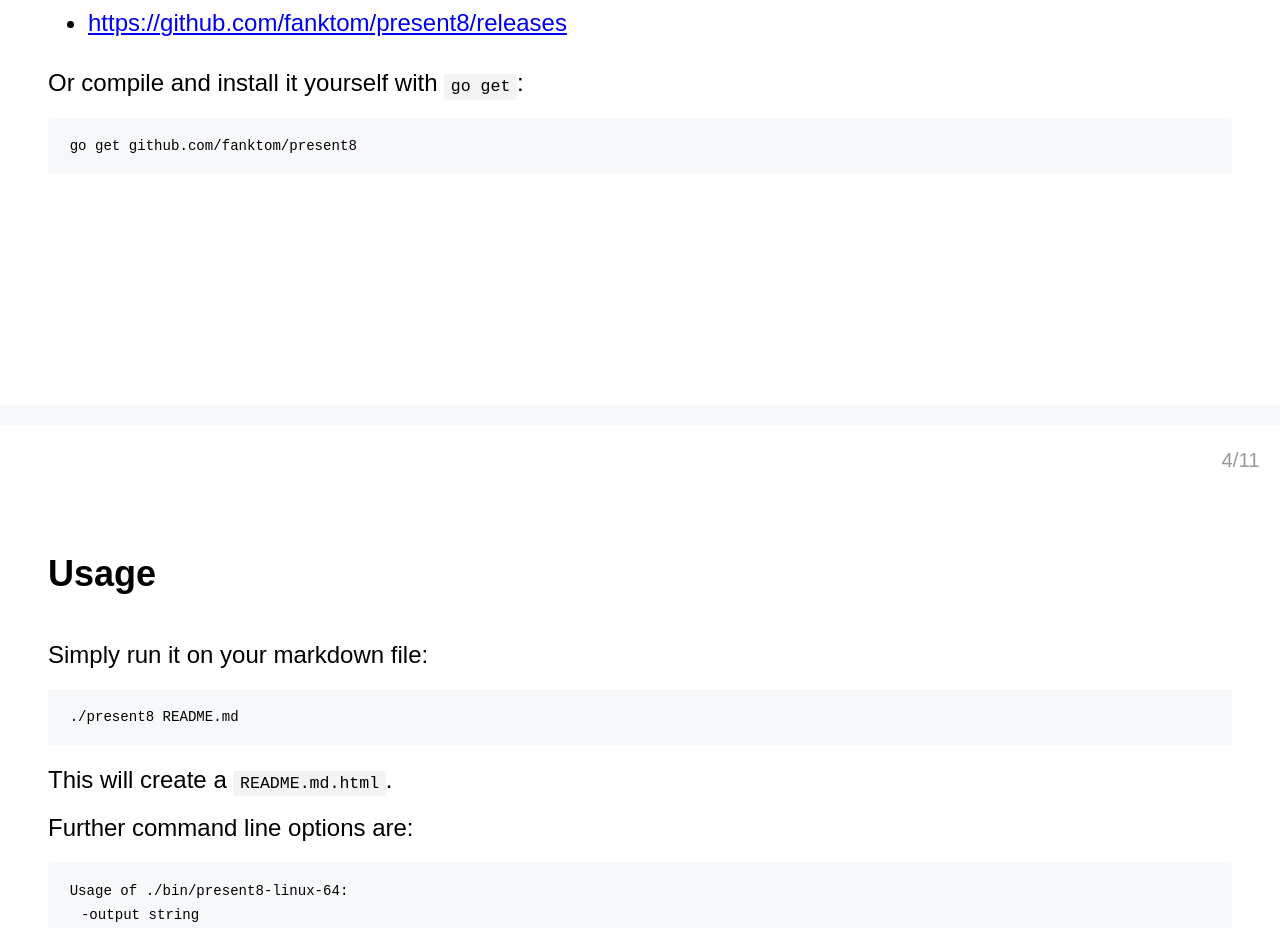
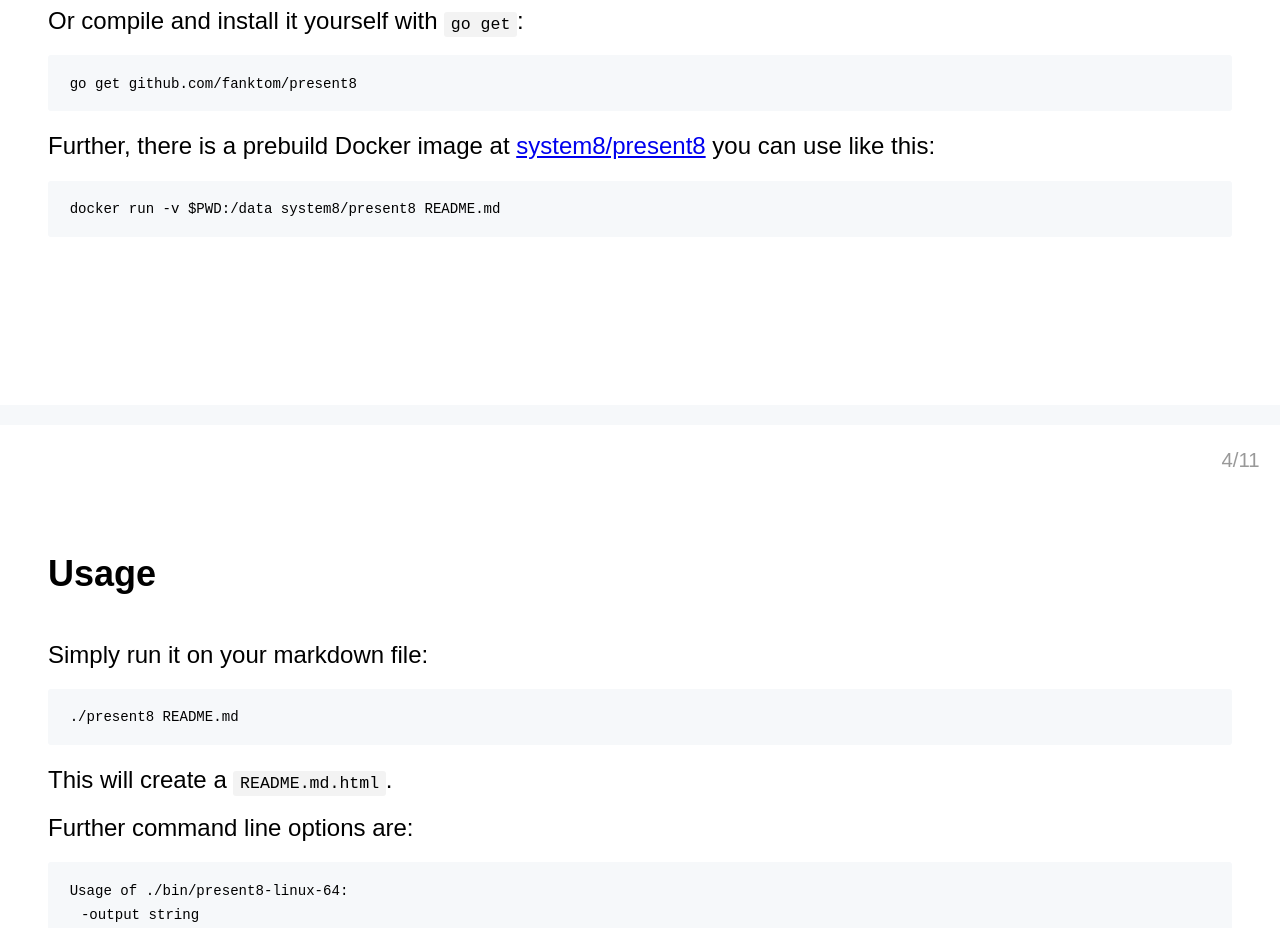
Before and after one commit to fanktom/present8, a plain HTML site: page index.html in a window 1280 px wide. Shown: the part 2035-2963 px from the top of the page. Drawn offline with Linux system fonts and the light colour scheme.

Commit message:
Added Docker image `system8/present8` to build presentations directly from a container, e.g. in a CI environment.

```diff
--- a/index.html
+++ b/index.html
@@ -231,6 +231,11 @@ document.addEventListener('DOMContentLoaded', p8.registerKeyNavigation, false);
 <p>Or compile and install it yourself with <code>go get</code>:</p>
 
 <pre><code>go get github.com/fanktom/present8
+</code></pre>
+
+<p>Further, there is a prebuild Docker image at <a href="https://hub.docker.com/r/system8/present8">system8/present8</a> you can use like this:</p>
+
+<pre><code>docker run -v $PWD:/data system8/present8 README.md
 </code></pre>
 
 </div>
```
Also changed, not shown: 4 other files.
